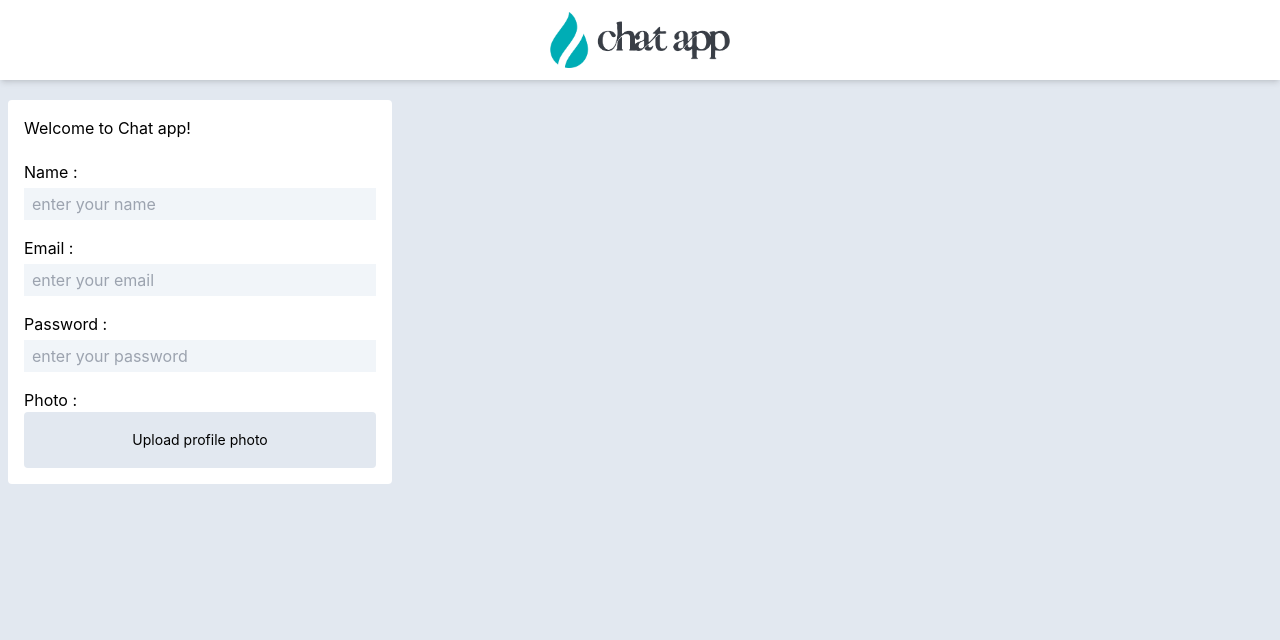
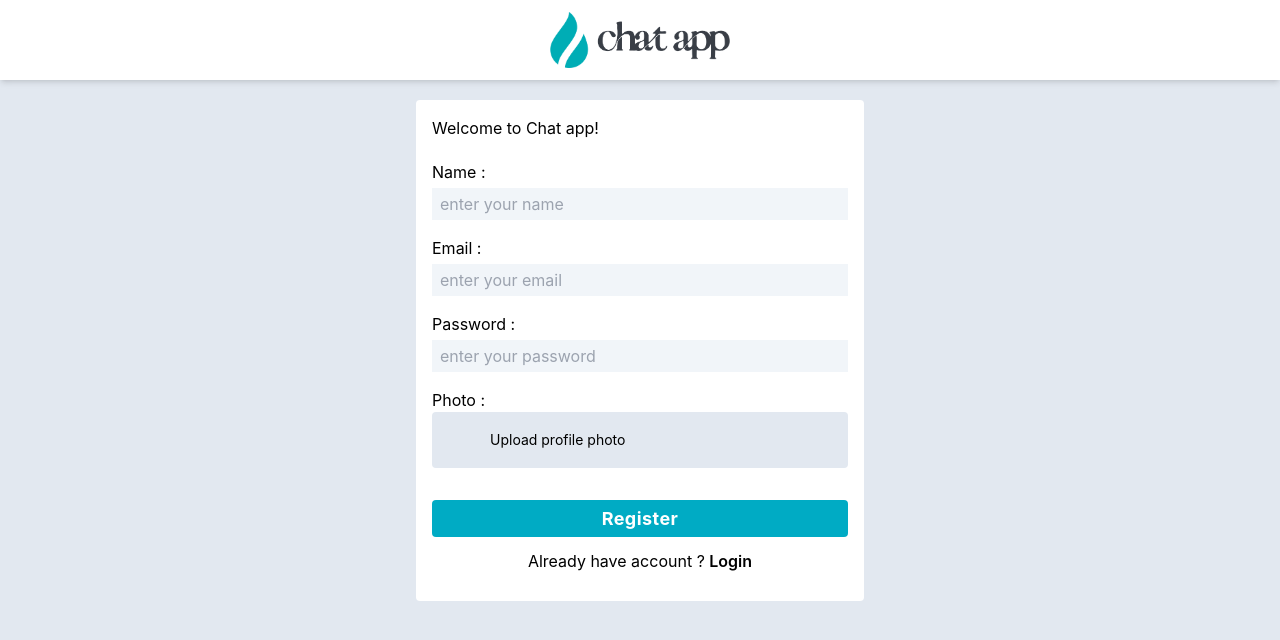
Before and after one commit to Kyaw-Min-Htway/client, a React (Create React App) app: page /register in a window 1280 px wide. Shown: the top 640 px of the page. Built offline with nearby package versions, Linux system fonts and the light colour scheme.

Commit message:
upload photo

```diff
--- a/package.json
+++ b/package.json
@@ -6,8 +6,10 @@
     "@testing-library/jest-dom": "^5.17.0",
     "@testing-library/react": "^13.4.0",
     "@testing-library/user-event": "^13.5.0",
+    "axios": "^1.7.8",
     "react": "^18.3.1",
     "react-dom": "^18.3.1",
+    "react-hot-toast": "^2.4.1",
     "react-icons": "^5.3.0",
     "react-router-dom": "^6.28.0",
     "react-scripts": "5.0.1",
--- a/src/App.js
+++ b/src/App.js
@@ -1,12 +1,16 @@
 import logo from './logo.svg';
 import './App.css';
 import { Outlet } from 'react-router-dom';
+import toast, { Toaster } from 'react-hot-toast';
 
 function App() {
   return (
-    <main>
+    <>
+      <Toaster/>
+      <main>
         <Outlet/>
-    </main>
+      </main>
+    </>
   );
 }
 
--- /dev/null
+++ b/src/helpers/uploadFile.js
@@ -0,0 +1,17 @@
+const url = `https://api.cloudinary.com/v1_1/${process.env.REACT_APP_CLOUDINARY_CLOUD_NAME}/auto/upload`
+
+const uploadFile = async(file) => {
+    const formData = new FormData()
+    formData.append('file',file)
+    formData.append("upload_preset","chat-app-file")
+
+    const response = await fetch(url,{
+        method : 'post',
+        body : formData
+    })
+    const responseData = await response.json()
+
+    return responseData
+}
+
+export default uploadFile
--- a/src/pages/RegisterPage.js
+++ b/src/pages/RegisterPage.js
@@ -1,4 +1,9 @@
 import React, { useState } from 'react'
+import { IoClose } from "react-icons/io5"
+import { Link } from 'react-router-dom'
+import uploadFile from '../helpers/uploadFile'
+import axios from 'axios'
+import toast from 'react-hot-toast'
 
 const RegisterPage = () => {
   const [data, setData] = useState({
@@ -19,18 +24,51 @@ const RegisterPage = () => {
     })
   }
 
-  const handleUploadPhoto = (e) => {
+  const handleUploadPhoto = async(e) => {
     const file = e.target.files[0]
 
+    const uploadPhoto = await uploadFile(file)
+
     setUploadPhoto(file)
+
+    setData((preve) => {
+      return{
+        ...preve,
+        profile_pic : uploadPhoto?.url
+      }
+    })
   }
 
-  console.log("uploadPhoto",uploadPhoto)
+  const handleClearUploadPhoto = (e)=>{
+    e.stopPropagation()
+    e.preventDefault()
+    setUploadPhoto(null)
+  }
+
+const handleSubmit = async(e) => {
+  e.preventDefault()
+  e.stopPropagation()
+
+  const URL = `${process.env.REACT_APP_BACKDEND_UR}/api/register`
+
+  try{
+    const response = await axios.post(URL,data)
+    console.log("response",response)
+
+    toast.success(response.data.message)
+
+  } catch (error) {
+    toast.error(error?.response?.data?.message)
+  }
+  console.log("data",data)
+}
+
+
   return (
     <div className='mt-5'>
-      <div className='bg-white w-full max-w-sm mx-2 rounded overflow-hidden p-4'>
+      <div className='bg-white w-full max-w-md rounded overflow-hidden p-4 mx-auto'>
         <h3>Welcome to Chat app!</h3>
-        <form className='grid gap-4 mt-5'>
+        <form className='grid gap-4 mt-5' onSubmit={handleSubmit}>
           <div className='flex flex-col gap-1'>
             <label>Name : </label>
             <input
@@ -73,11 +111,19 @@ const RegisterPage = () => {
           <div className='flex flex-col gap-1'>
             <label htmlFor='profile_pic'>Photo :
               <div className='h-14 bg-slate-200 flex items-center justify-center rounded hover:border-primary cursor-pointer'>
-                <p className='text-sm'>
+                <p className='text-sm max-w-sm w-[300px] text-ellipsis line-clamp-1'>
                   {
-                    uploadPhoto.name ? uploadPhoto?.name : "Upload profile photo"
+                    uploadPhoto?.name ? uploadPhoto?.name : "Upload profile photo"
                   }
                 </p>
+                {
+                  uploadPhoto?.name && (
+                    <button className='text-lg ml-2 hover:text-red-600' onClick={handleClearUploadPhoto}>
+                        <IoClose/>
+                    </button>
+                  )
+                }
+
               </div>
             </label>
             <input
@@ -88,7 +134,9 @@ const RegisterPage = () => {
               onChange={handleUploadPhoto}
             />
           </div>
+          <button className='bg-primary text-lg px-4 py-1 hover:bg-secondary rounded mt-4 font-bold text-white leading-relaxed tracking-wide' >Register</button>
         </form>
+         <p className='my-3 text-center'>Already have account ? <Link to={"/email"} className="hover:text-primary font-semibold">Login</Link></p>
       </div>
     </div>
   )
--- a/tailwind.config.js
+++ b/tailwind.config.js
@@ -6,7 +6,8 @@ module.exports = {
   theme: {
     extend: {
       colors: {
-        primary : "#00abc4"
+        primary : "#00abc4",
+        secondary : "#59989C"
       }
     },
   },
```
Also changed, not shown: 2 other files (tests, documents, lock files or other folders).
